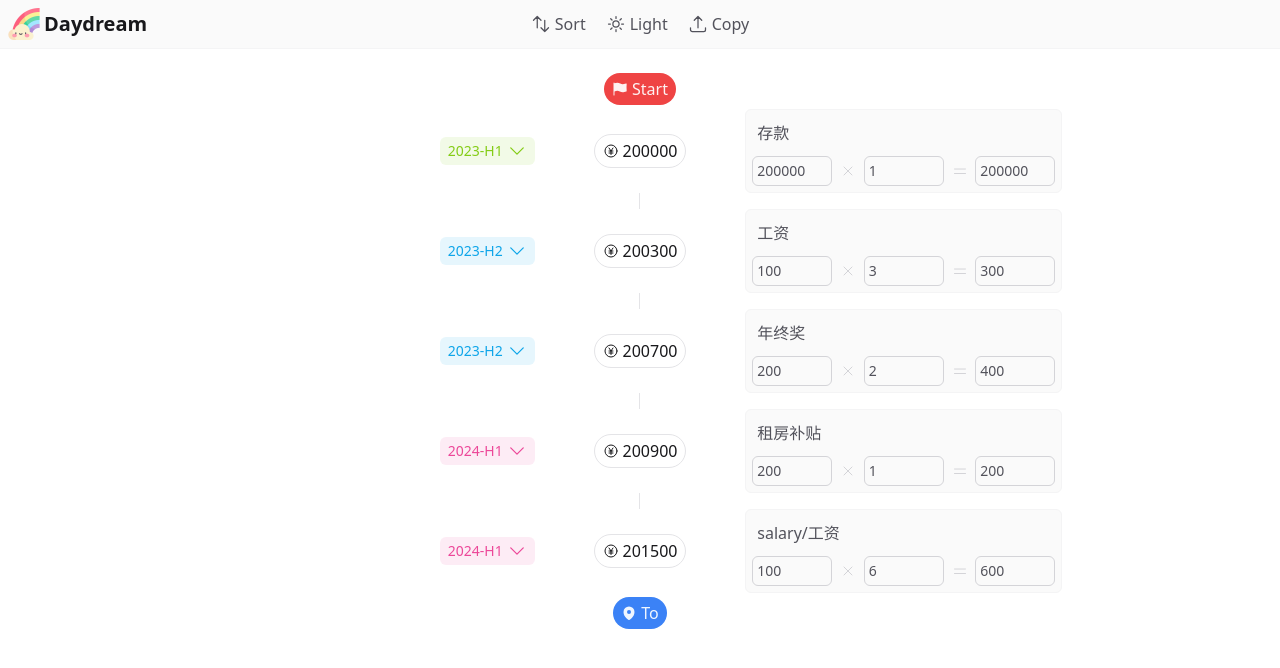
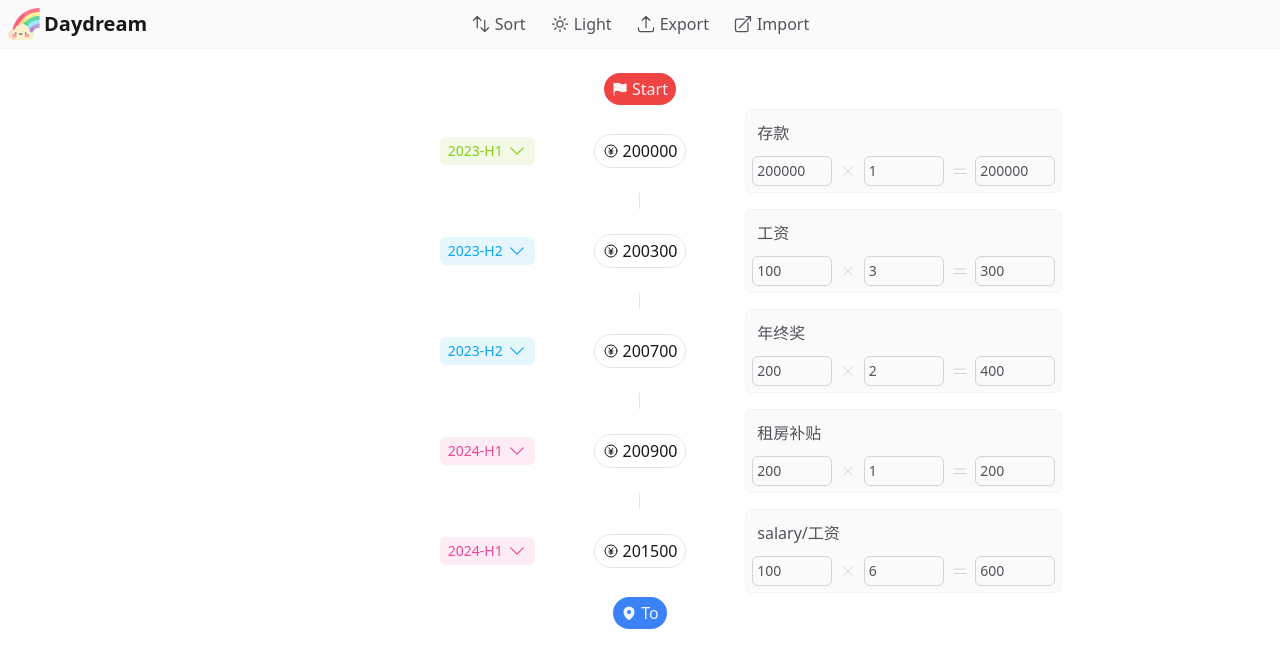
Before and after one commit to Caffeine19/daydream, a Vue app: page / in a window 1280 px wide. Shown: the top 668 px of the page. Built offline with nearby package versions, Linux system fonts and the light colour scheme.

Commit message:
:sparkles: add DAppButton.vue

```diff
--- /dev/null
+++ b/src/components/DAppButton.vue
@@ -0,0 +1,12 @@
+<script setup lang="ts">
+defineProps<{ action: Function; label: string }>()
+</script>
+<template>
+  <button
+    @click="() => action()"
+    class="flex items-center space-x-1 text-zinc-600 hover:bg-zinc-200 transition-colors px-2 py-1 rounded-md dark:text-zinc-300 dark:hover:bg-zinc-800"
+  >
+    <slot></slot>
+    <p class="hidden md:block">{{ label }}</p>
+  </button>
+</template>
--- a/src/pages/DHeader.vue
+++ b/src/pages/DHeader.vue
@@ -1,11 +1,19 @@
 <script setup lang="ts">
 import { storeToRefs } from 'pinia'
 
-import { ArrowsUpDownIcon, MoonIcon, SunIcon, ArrowUpTrayIcon } from '@heroicons/vue/24/outline'
+import {
+  ArrowsUpDownIcon,
+  MoonIcon,
+  SunIcon,
+  ArrowUpTrayIcon,
+  ArrowTopRightOnSquareIcon
+} from '@heroicons/vue/24/outline'
 
 import { useClipboard, useDark, useToggle } from '@vueuse/core'
 
 import { useIncomeStore } from '@/store/income'
+
+import DAppButton from '@/components/DAppButton.vue'
 
 const incomeStore = useIncomeStore()
 
@@ -23,31 +31,21 @@ const { copy } = useClipboard()
       <img src="@/assets/img/rainbow.png" alt="rainbow" class="w-8 h-8" />
       <p class="text-xl font-semibold text-zinc-900 md:inline hidden dark:text-zinc-50">Daydream</p>
     </div>
-    <div class="col-span-6 flex justify-center space-x-1">
-      <button
-        @click="incomeStore.sortIncomeListByTimeTag"
-        class="flex items-center space-x-1 text-zinc-600 hover:bg-zinc-200 transition-colors px-2 py-1 rounded-md dark:text-zinc-300 dark:hover:bg-zinc-800"
-      >
+    <div class="col-span-6 flex justify-end lg:justify-center space-x-2 col-end-13 lg:col-end-10">
+      <DAppButton :action="incomeStore.sortIncomeListByTimeTag" label="Sort">
         <ArrowsUpDownIcon class="w-5 h-5"></ArrowsUpDownIcon>
-        <p>Sort</p>
-      </button>
-      <button
-        @click="() => toggleDark()"
-        class="flex items-center space-x-1 text-zinc-600 hover:bg-zinc-200 transition-colors px-2 py-1 rounded-md dark:text-zinc-300 dark:hover:bg-zinc-800"
-      >
+      </DAppButton>
+      <DAppButton :label="isDark ? 'Dark' : 'Light'" :action="toggleDark">
         <MoonIcon v-if="isDark" class="w-5 h-5"></MoonIcon>
         <SunIcon v-else class="w-5 h-5"></SunIcon>
+      </DAppButton>
 
-        <p>{{ isDark ? 'Dark' : 'Light' }}</p>
-      </button>
-      <button
-        @click="() => copy(JSON.stringify(incomeList))"
-        class="flex items-center space-x-1 text-zinc-600 hover:bg-zinc-200 transition-colors px-2 py-1 rounded-md dark:text-zinc-300 dark:hover:bg-zinc-800"
-      >
-        <ArrowUpTrayIcon class="w-5 h-5"></ArrowUpTrayIcon>
-        <p>Copy</p>
-      </button>
+      <DAppButton label="Export" :action="() => copy(JSON.stringify(incomeList))">
+        <ArrowUpTrayIcon class="w-5 h-5"></ArrowUpTrayIcon
+      ></DAppButton>
+      <DAppButton label="Import" :action="() => copy(JSON.stringify(incomeList))">
+        <ArrowTopRightOnSquareIcon class="w-5 h-5"></ArrowTopRightOnSquareIcon
+      ></DAppButton>
     </div>
-    <div class="col-span-3"></div>
   </div>
 </template>
```
